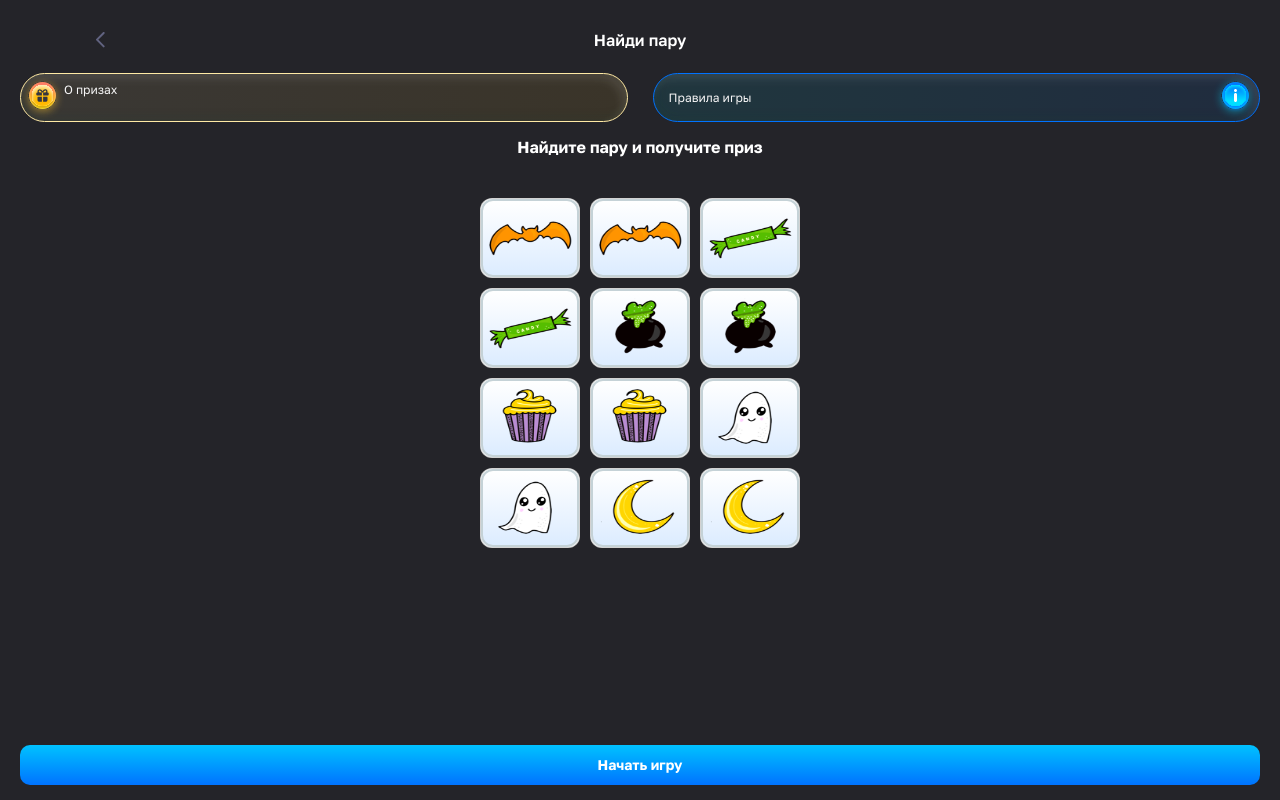
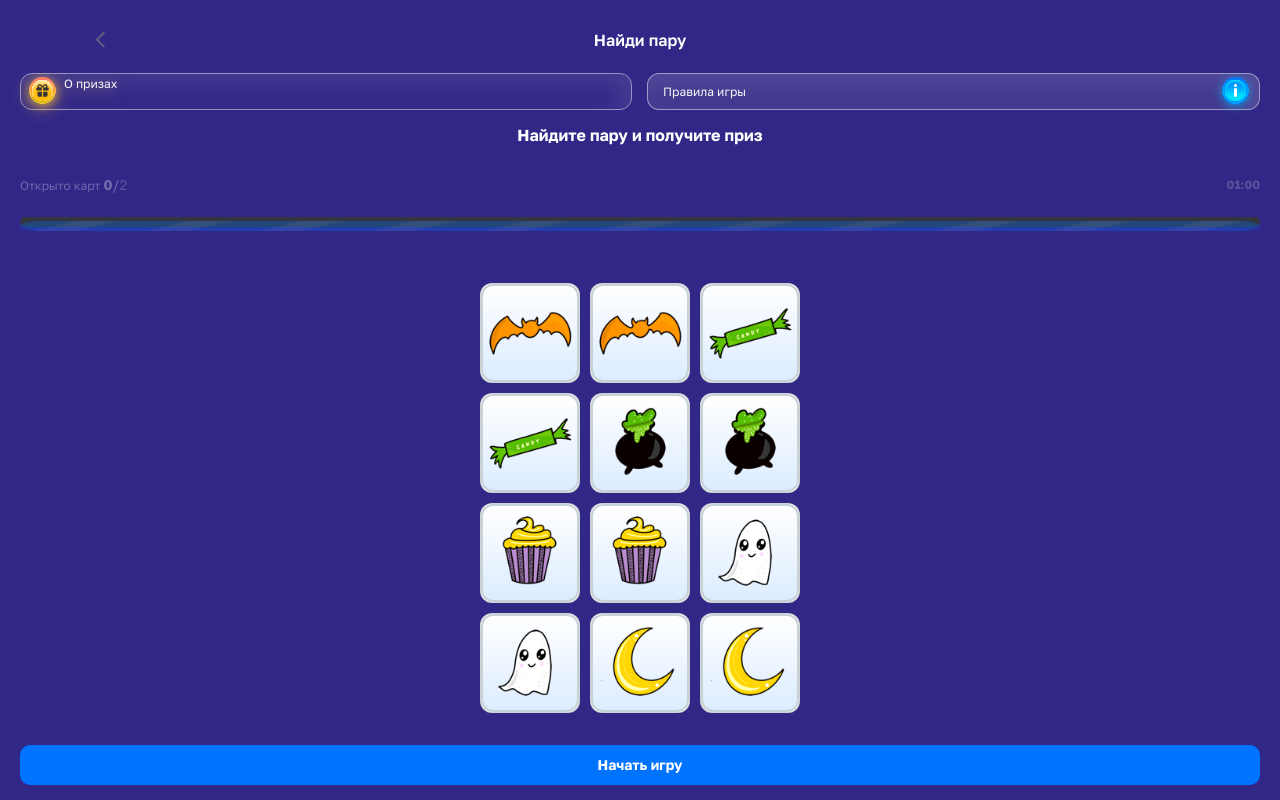
Before and after one commit to asads30/aksiya, a Vue app: page /game in a window 1280 px wide. Built offline with nearby package versions, Linux system fonts and the light colour scheme.

Commit message:
FEATURE: Redesign by new style

```diff
--- a/src/components/GameBoard.vue
+++ b/src/components/GameBoard.vue
@@ -58,8 +58,12 @@ watch(
 </script>
 
 <template>
-  <div v-show="timelineGame.secondsTimeLine.value !== 0">
-    <div class="game-status">
+  <div
+    :style="
+      timelineGame.secondsTimeLine.value !== 0 ? 'opacity: 1' : 'opacity: 0.3'
+    "
+    class="game-status"
+  >
     <p class="opened-card">
       Открыто карт <span class="count-opened"> {{ countVisibleCard }}</span
       ><span class="line">/</span><span class="total-chances">2</span>
@@ -84,11 +88,19 @@ watch(
       ref="progressGame"
       :style="{ animationPlayState: !startedGame ? 'paused' : 'running' }"
     >
-        <img src="@/assets/svg/TimeLineProgress.png" class="myBar" alt="" />
+      <img
+        :style="
+          timelineGame.secondsTimeLine.value !== 0
+            ? 'opacity: 1'
+            : 'opacity: 0.3'
+        "
+        src="@/assets/svg/TimeLineProgress.png"
+        class="myBar"
+        alt=""
+      />
     </div>
   </div>
-  </div>
-  <div class="game-container">
+  <div style="height: calc(100% - 150px)">
     <transition-group tag="section" class="game-board" name="shuffle-card">
       <Card
         v-for="card in cardList"
--- a/src/components/GameTitle.vue
+++ b/src/components/GameTitle.vue
@@ -1,11 +1,12 @@
 <template>
   <div class="game-rules">
-    <div class="prizes">
-      <div>
-        <img src="@/assets/svg/Prize.svg" alt="" />
-        <p class="about-prize">О призах</p>
+    <div class="ripple">
+      <div class="prizes">
+        <div>
+          <img src="@/assets/svg/Prize.svg" alt="" />
+          <p class="about-prize">О призах</p>
+        </div>
       </div>
-      <div></div>
     </div>
     <div class="rules">
       <div>
@@ -133,26 +134,39 @@
 .game-rules {
   padding: 0 20px;
   display: flex;
-  gap: 25px;
+  gap: 15px;
   justify-content: space-between;
+  & .ripple {
+    width: 100%;
+    background-position: center;
+    transition: background 0.5s;
+    & :active {
+      background-color: #6eb9f7;
+      background-size: 100%;
+      transition: background 0s;
+    }
+  }
   & .prizes {
     display: flex;
     align-items: center;
-    border-radius: 1000px;
+    height: 37px;
+    border-radius: 12px;
+    border: 1px solid rgba(255, 255, 255, 0.5);
+    box-shadow: -10px 10px 25px 0px rgba(255, 255, 255, 0.1) inset;
+    backdrop-filter: blur(15px);
     gap: 15px;
-    border: 1px solid #ffeaa5;
+    transition: background 200ms;
     width: 100%;
-    background: linear-gradient(
-      90deg,
-      rgba(255, 234, 165, 0.1) 0%,
-      rgba(255, 198, 47, 0.1) 100%
-    );
-    box-shadow: -5px 5px 10px 0px rgba(255, 255, 255, 0.1) inset,
-      3px -5px 10px 0px rgba(17, 65, 48, 0.1) inset;
-    backdrop-filter: blur(5px);
     & div {
+      height: 27px;
+      stroke-width: 0.5px;
+      stroke: #ffc62f;
+      filter: drop-shadow(0px 2px 8px rgba(255, 198, 47, 0.5));
       display: flex;
       align-items: center;
+      & img {
+        padding-top: 2px;
+      }
     }
     & .about-prize {
       color: #f7f7f7;
@@ -169,17 +183,14 @@
     display: flex;
     align-items: center;
     justify-content: space-between;
-    border-radius: 1000px;
-    border: 1px solid #0073ff;
+    height: 37px;
+    border-radius: 12px;
     width: 100%;
-    background: linear-gradient(
-      90deg,
-      rgba(0, 222, 255, 0.1) 0%,
-      rgba(0, 115, 255, 0.1) 100%
-    );
-    box-shadow: -5px 5px 10px 0px rgba(255, 255, 255, 0.1) inset,
-      3px -5px 10px 0px rgba(17, 65, 48, 0.1) inset;
-    backdrop-filter: blur(5px);
+    transition: background 200ms;
+    border: 1px solid rgba(255, 255, 255, 0.5);
+    background: rgba(217, 217, 217, 0.1) center;
+    box-shadow: -10px 10px 25px 0px rgba(255, 255, 255, 0.1) inset;
+    backdrop-filter: blur(15px);
     & div {
       display: flex;
       align-items: center;
@@ -195,6 +206,15 @@
       font-style: normal;
       font-weight: 400;
       line-height: 20px;
+    }
+    & img {
+      padding-top: 2px;
+      align-self: center;
+    }
+    & :active {
+      background-color: #6eb9f7;
+      background-size: 100%;
+      transition: background 0s;
     }
   }
 }
@@ -260,6 +280,22 @@
     align-self: center;
   }
 }
+
+@media screen and (max-width: 300px) {
+  .game-rules {
+    & .prizes div img {
+      width: 37px;
+    }
+    & .rules img {
+      width: 37px;
+    }
+    .rules {
+      .rule-game {
+        margin-left: 5px;
+      }
+    }
+  }
+}
 </style>
 
 <script setup></script>
--- a/src/components/NewGameButton.vue
+++ b/src/components/NewGameButton.vue
@@ -13,7 +13,7 @@ const startGame = () => {
     <button
       @click.once="startGame"
       :disabled="!gameStore.newPlayer"
-      :class="!gameStore.newPlayer ? 'btn-disabled' : 'btn-active'"
+      :class="!gameStore.newPlayer ? 'btn-disabled' : 'btn-active ripple'"
     >
       Начать игру
     </button>
@@ -24,8 +24,10 @@ const startGame = () => {
 .btn-game {
   padding: 0 20px 15px;
   & .btn-active {
+    outline: none;
+    border: none;
     border-radius: 10px;
-    background: linear-gradient(0deg, #0073ff 0%, #00c2ff 100%), #fff;
+    background-color: #0073ff;
     height: 40px;
     line-height: 40px;
     border: 0;
@@ -36,8 +38,10 @@ const startGame = () => {
     font-weight: 700;
   }
   & .btn-disabled {
+    outline: none;
+    border: none;
     border-radius: 10px;
-    background: #2c2d35;
+    background-color: #2c2d35;
     height: 40px;
     border: 0;
     width: 100%;
@@ -48,6 +52,16 @@ const startGame = () => {
     font-style: normal;
     font-weight: 600;
     line-height: normal;
+    transition: background 200ms;
+  }
+  .ripple {
+    background-position: center;
+    transition: background 0.5s linear;
+  }
+  .ripple:active {
+    background-color: white;
+    background-size: 100%;
+    transition: background 0s;
   }
 }
 </style>
--- a/src/styles/main.scss
+++ b/src/styles/main.scss
@@ -13,5 +13,5 @@ html, body {
   overflow: hidden;
   height: 100dvh;
   max-height: 100dvh;
-  background-color: #242429;
+  background:  #312787;
 }
--- a/src/views/GameView.vue
+++ b/src/views/GameView.vue
@@ -216,28 +216,21 @@ watch(
   }
 }
 .game-board {
-  padding-top: 10px;
   display: grid;
+  max-height: 100%;
   height: 100%;
-  width: 100%;
-  grid-template-columns: repeat(3, 80px);
-  grid-template-rows: repeat(4, 80px);
+  align-content: center;
+  justify-content: center;
+  grid-template-columns: repeat(3, 100px);
+  grid-template-rows: repeat(4, 100px);
   grid-column-gap: 10px;
-  justify-content: center;
   grid-row-gap: 10px;
 }
 
-@media screen and (min-width: 280px) {
+@media screen and (max-width: 375px) {
   .game-board {
-    grid-template-columns: repeat(3, 75px);
-    grid-template-rows: repeat(4, 80px);
-  }
-}
-
-@media screen and (min-width: 280px) and (min-width: 360px) {
-  .game-board {
-    grid-template-columns: repeat(3, 100px);
-    grid-template-rows: repeat(4, 80px);
+    grid-template-columns: repeat(3, 70px);
+    grid-template-rows: repeat(4, 70px);
   }
 }
 
```
Also changed, not shown: src/features/rippleButtonEffect.js (deleted, +0 -27 lines). Lines whose indentation alone changed are shown as unchanged.
